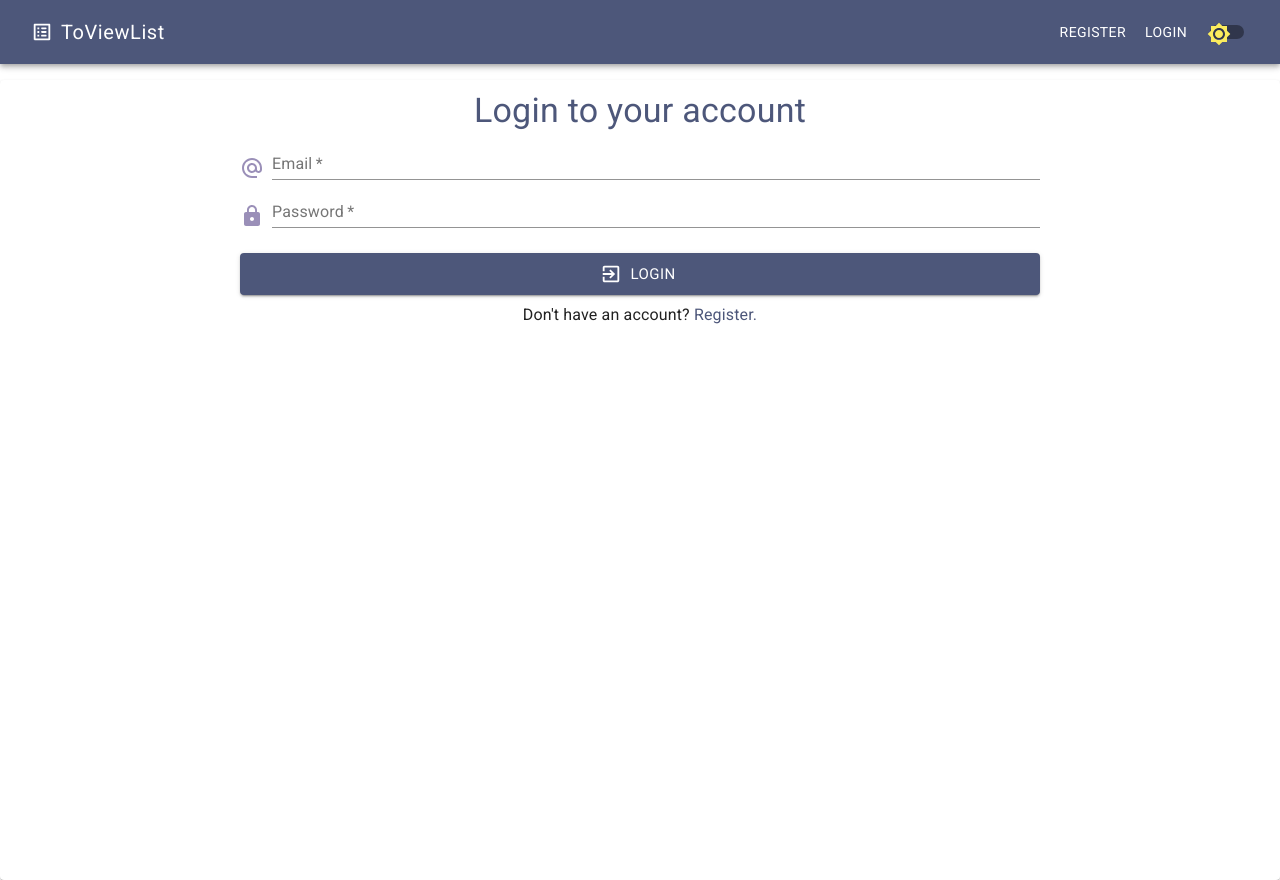
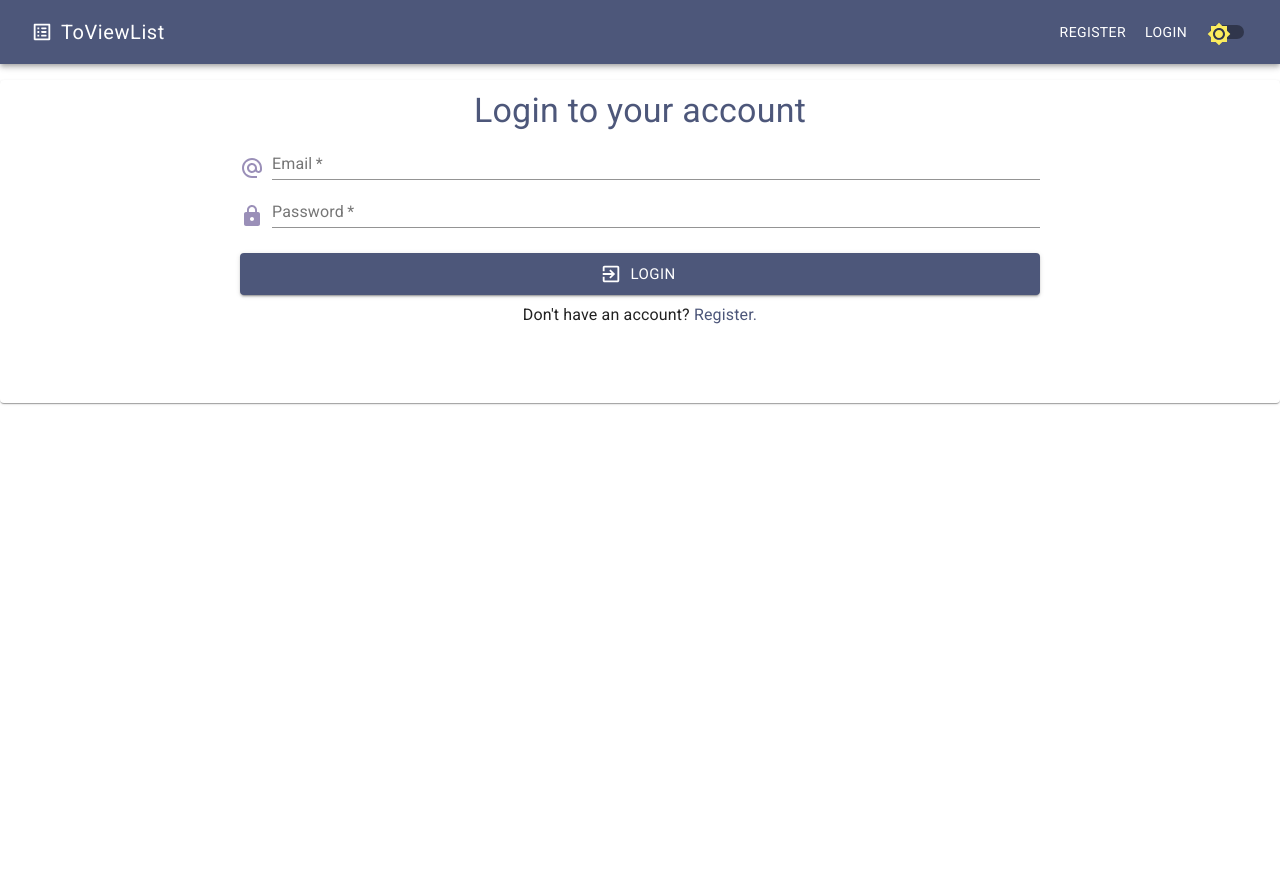
Before and after one commit to amand33p/to-view-list, a React (Create React App) app in the folder client/: page /login in a window 1280 px wide. After the commit the page ends 800 px from the top, so only its background shows below. Built offline with nearby package versions, Linux system fonts and the light colour scheme.

Commit message:
more fixes

```diff
--- a/client/src/styles/muiStyles.js
+++ b/client/src/styles/muiStyles.js
@@ -316,7 +316,7 @@ export const useRegisterLoginForm = makeStyles((theme) => ({
     paddingTop: 10,
   },
   rootPaper: {
-    minHeight: '100vH',
+    minHeight: '100%',
   },
   formTitle: {
     textAlign: 'center',
```
